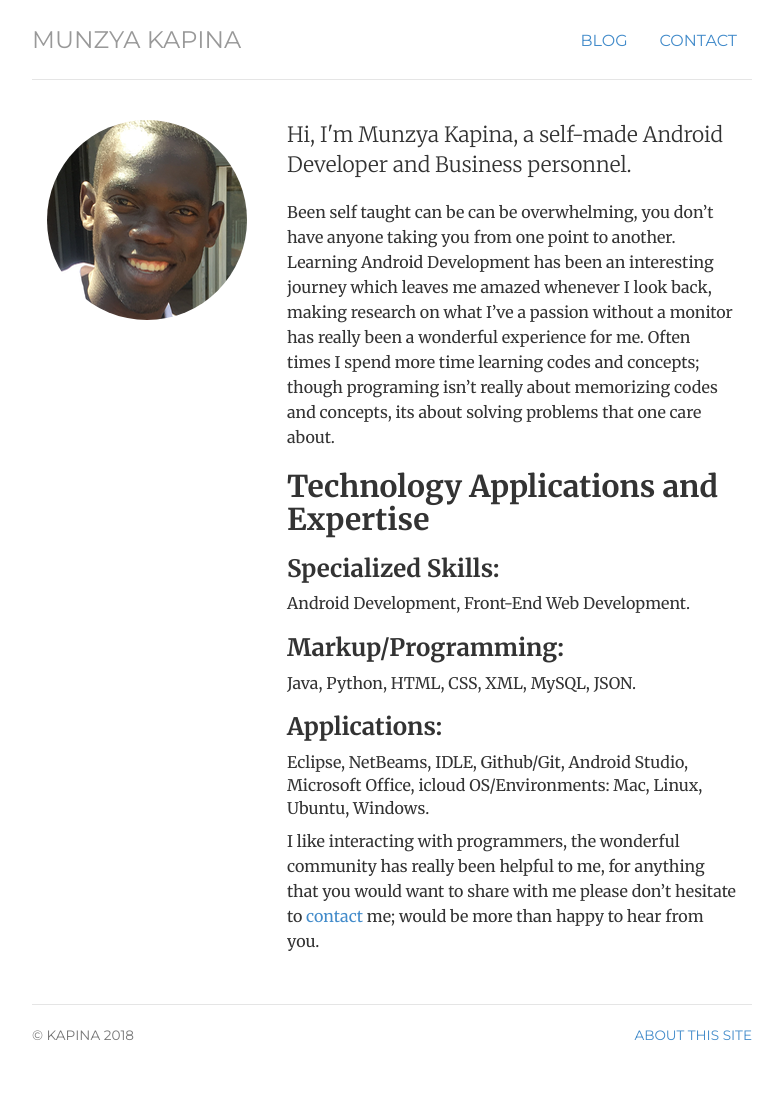
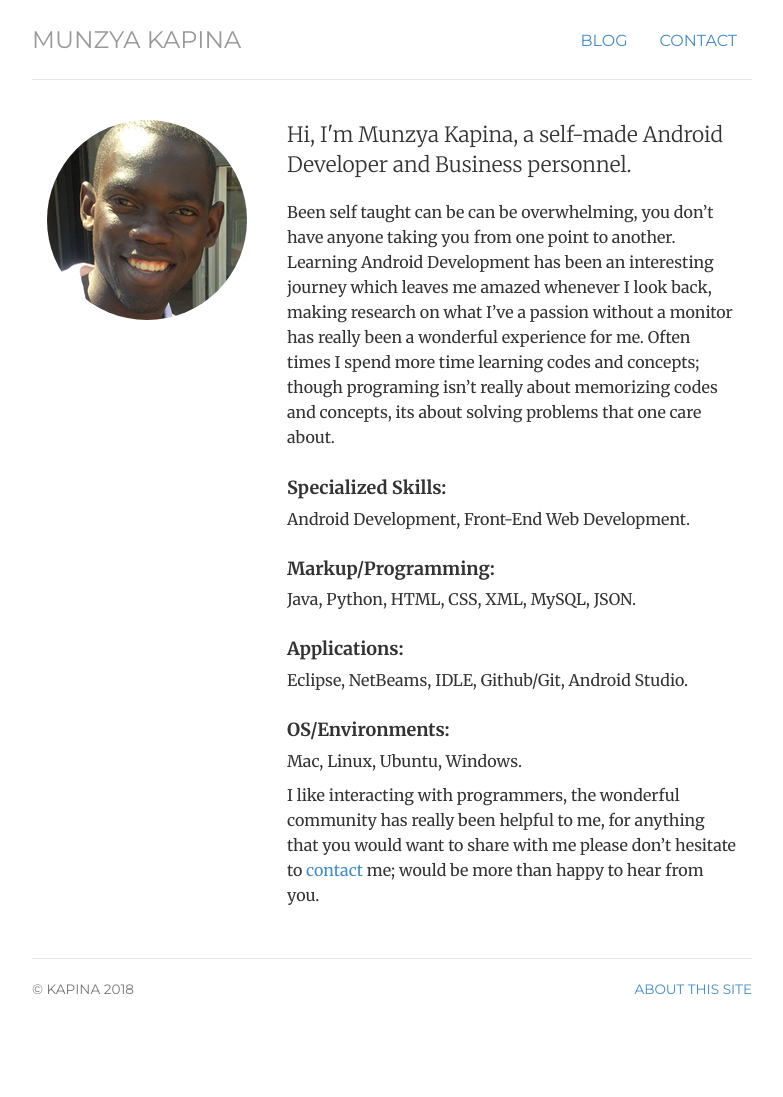
Before and after one commit to Munzya/Munzya.github.io, a Jekyll site: the page built from index.html, in a window 1280 px wide. Shown: the whole page, without its empty margins (248-1031 px from the left). Built offline with Jekyll 4.4.1, drawn with Linux system fonts in a browser that asks for light colours; after the commit the page ends 1050 px from its top, so only the background shows below that.

```diff
--- a/index.html
+++ b/index.html
@@ -14,10 +14,9 @@ description: Munzya kapina is a self-made Android Developer, spend most of his t
 	<p class="lead">Hi, I'm <span itemprop="name">Munzya Kapina</span>, a self-made Android Developer and Business personnel.</p>
 	<p>Been self taught can be can be overwhelming, you don’t have anyone taking you from one point to another. Learning Android Development has been an interesting journey which leaves me amazed whenever I look back, making research on what I’ve a passion without a monitor has really been a wonderful experience for me. Often times I spend more time learning codes and concepts; though programing isn’t really about memorizing codes and concepts, its about solving problems that one care about.
 </p>
-<p><h2>Technology Applications and Expertise</h2>
-<p><h3>Specialized Skills:</h3> Android Development, Front-End Web Development.</p>
-<p><h3>Markup/Programming:</h3> Java, Python, HTML, CSS, XML, MySQL, JSON.</p>
-<p><h3>Applications:</h3> Eclipse, NetBeams, IDLE, Github/Git, Android Studio, Microsoft Office, icloud OS/Environments: Mac, Linux, Ubuntu, Windows.</p></p>
+<p><p><h4>Specialized Skills:</h4> Android Development, Front-End Web Development.</p>
+<p><h4>Markup/Programming:</h4> Java, Python, HTML, CSS, XML, MySQL, JSON.</p>
+<p><h4>Applications:</h4> Eclipse, NetBeams, IDLE, Github/Git, Android Studio.</p> <p><h4>OS/Environments:</h4> Mac, Linux, Ubuntu, Windows.</p></p>
 
 
 	<p>I like interacting with <span itemprop="title">programmers, the wonderful community has really been helpful to me, for anything that you would want to share with me please don’t hesitate to </span> <a href="contact">contact</a> me; would be more than happy to hear from you.   </p>
--- a/notes/atom.xml
+++ b/notes/atom.xml
@@ -19,7 +19,7 @@ layout: feed
    <title>{{ post.title }}</title>
    <link href="http://jmcglone.com{{ post.url }}"/>
    <updated>{{ post.date | date_to_xmlschema }}</updated>
-   <id>http://jmcglone.com/notes{{ post.id }}</id>
+   <id>http://munzya.github.io/notes{{ post.id }}</id>
    <content type="html">{{ post.content | xml_escape }}</content>
  </entry>
  {% endfor %}
```
Also changed, not shown: blog/index.html (added, +10 -0 lines), 1 other file.
